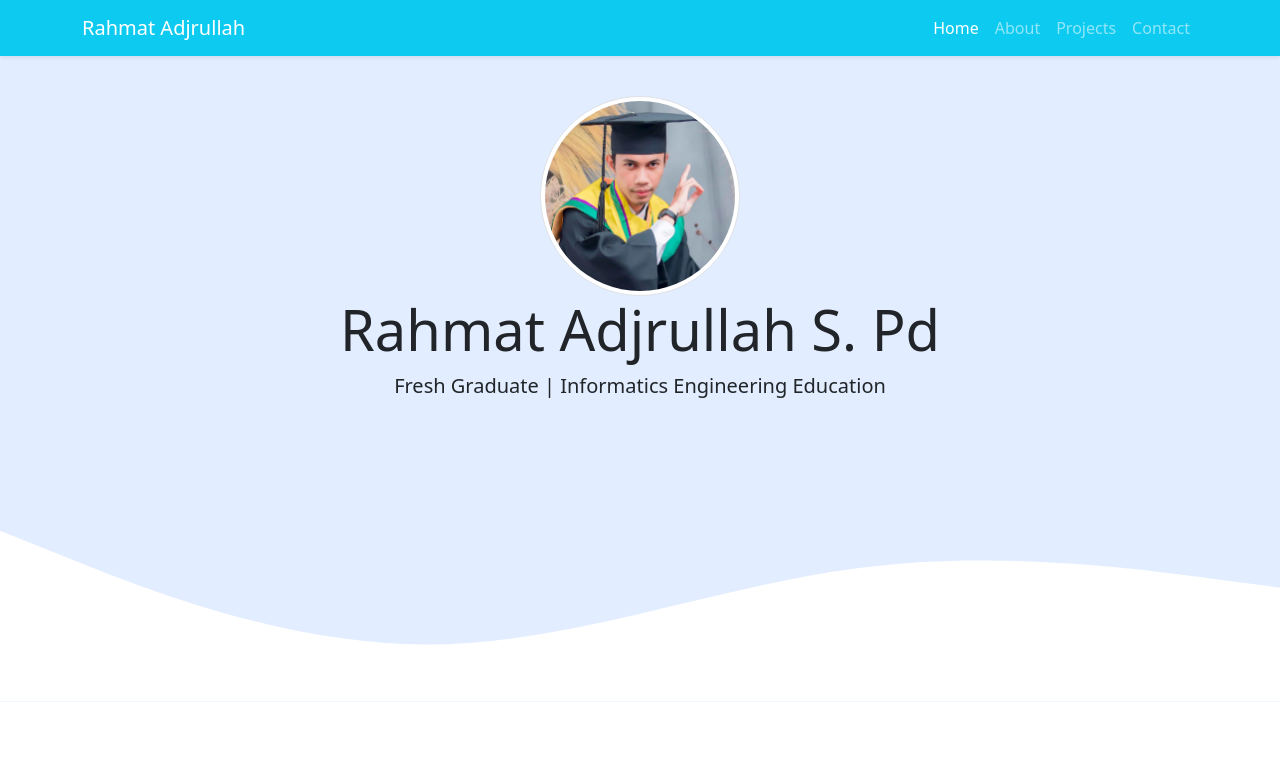
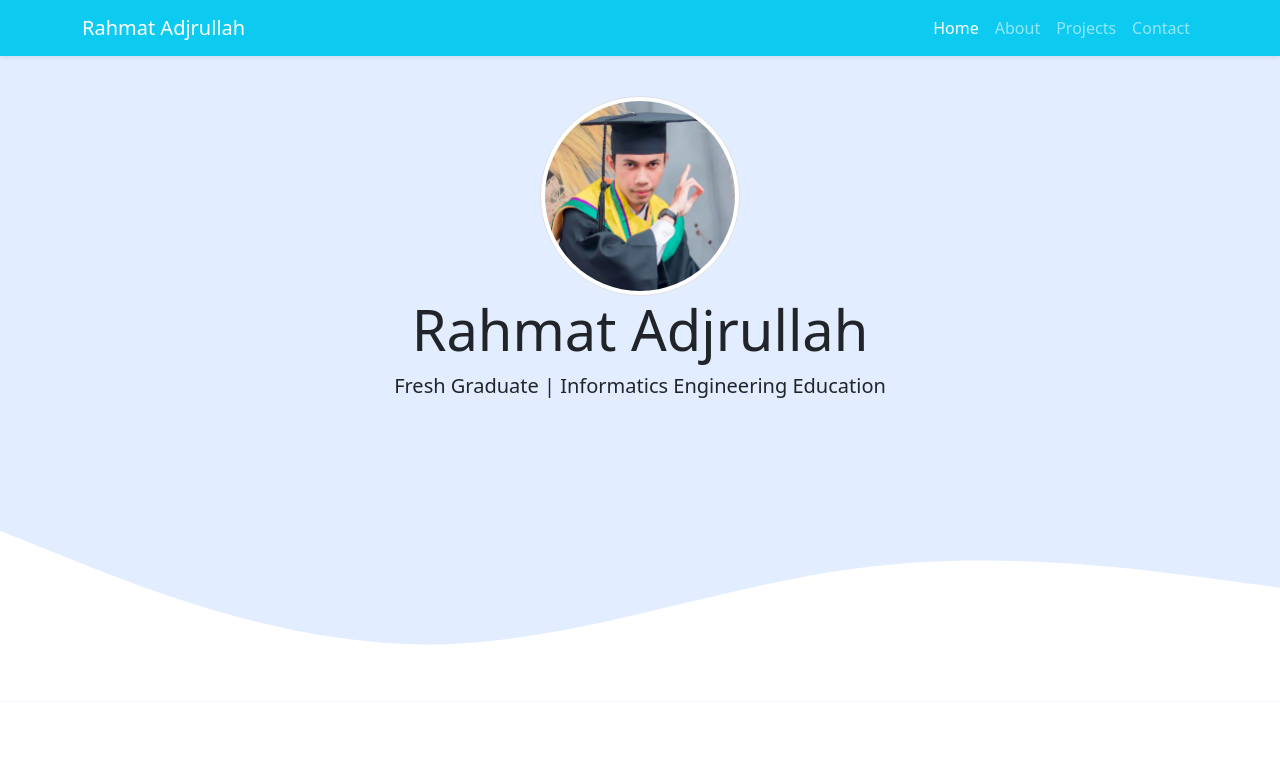
Before and after one commit to adjrullah/adjrullah.github.io, a plain HTML site: page index.html in a window 1280 px wide. Shown: the top 779 px of the page. Drawn offline with nearby package versions, Linux system fonts and the light colour scheme.

```diff
--- a/index.html
+++ b/index.html
@@ -47,7 +47,7 @@
     <!-- Awal Jumbotron -->
     <section class="jumbotron text-center">
       <img src="img/Foto profil portfolio (kompres).jpg" alt="Rahmat Adjrullah" width="200" class="rounded-circle img-thumbnail" />
-      <h1 class="display-4">Rahmat Adjrullah S. Pd</h1>
+      <h1 class="display-4">Rahmat Adjrullah</h1>
       <p class="lead">Fresh Graduate | Informatics Engineering Education</p>
       <svg xmlns="http://www.w3.org/2000/svg" viewBox="0 0 1440 320">
         <path
```
